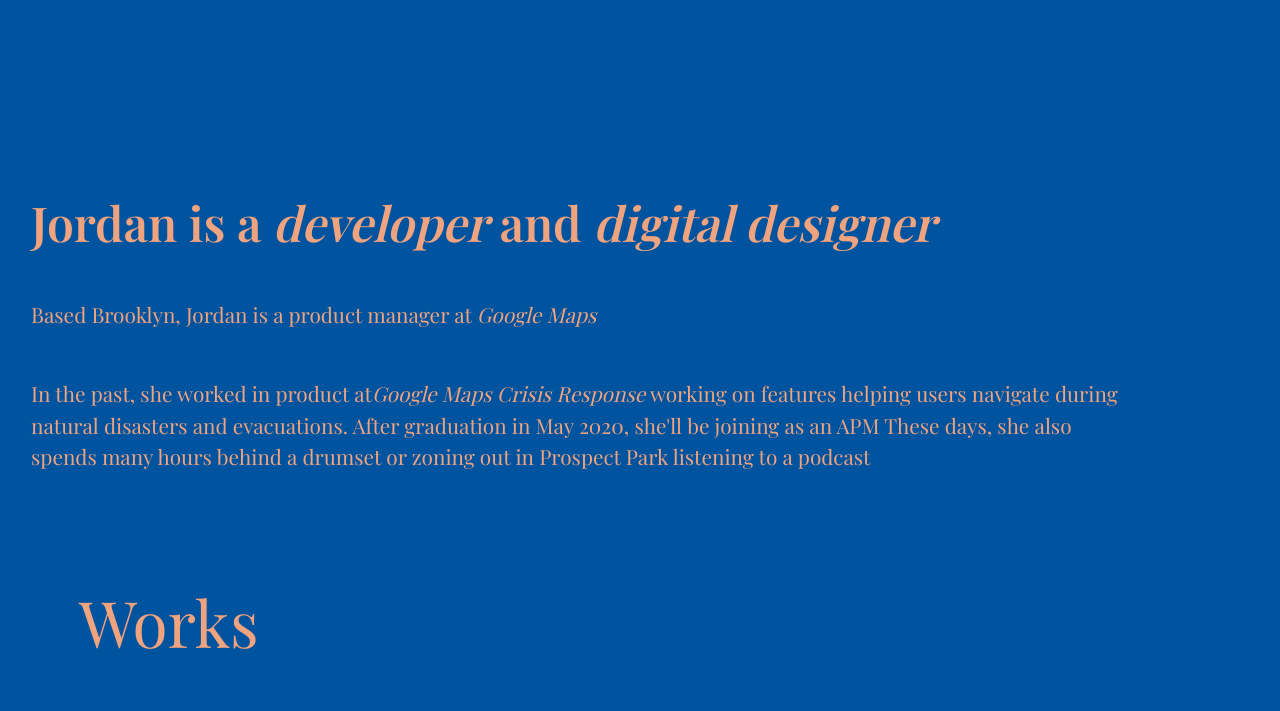
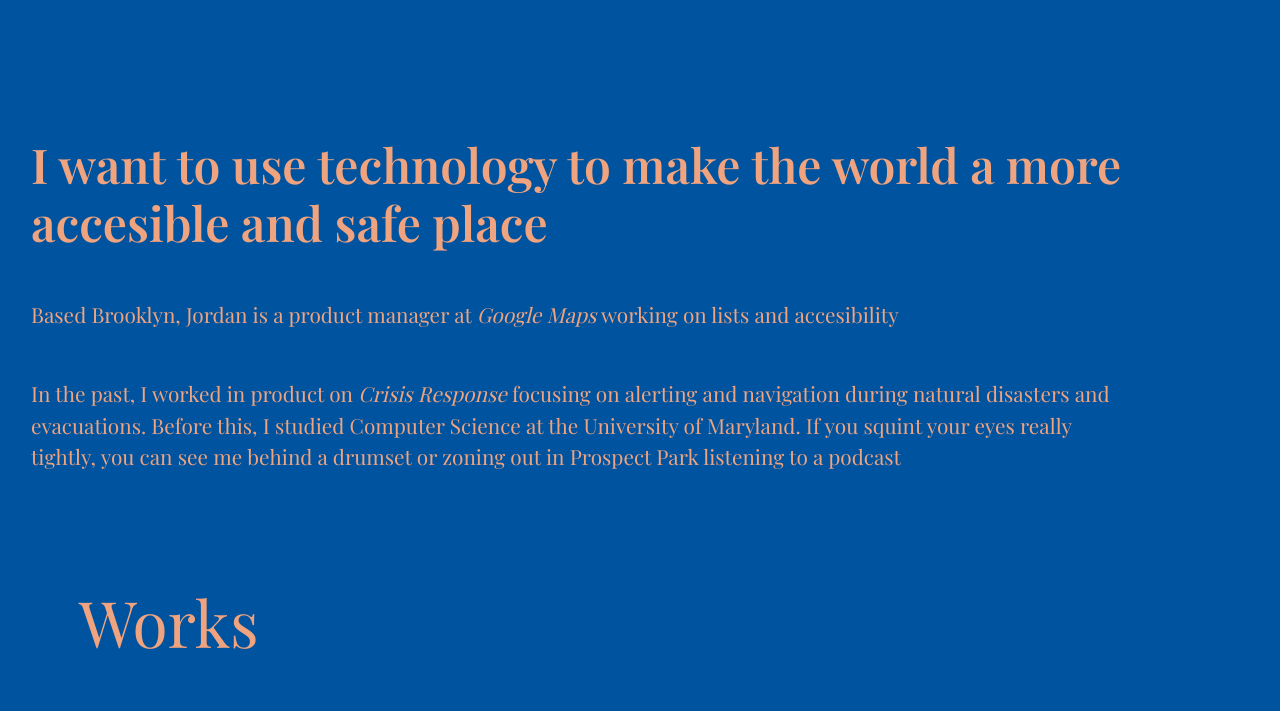
Before and after one commit to jordanrmess/jordanrmess.github.io, a website: page index.html in a window 1280 px wide. Shown: the part 1080-1791 px from the top of the page. Drawn offline with nearby package versions, Linux system fonts and the light colour scheme.

Commit message:
Updating copy

```diff
--- a/index.html
+++ b/index.html
@@ -73,21 +73,21 @@
 			<div class="row">
 				<div class="col">
 					<h1>
-						Jordan is a <i>developer</i> and <i>digital designer</i>
+						I want to use technology to make the world a more accesible and safe place
 					</h1>
 				</div>
 			</div>
 			<div id="about_text" class="row">
 				<div class="col-sm">
 					<p id="about_text">
-						Based Brooklyn, Jordan is a product manager at <i>Google Maps</i>
+						Based Brooklyn, Jordan is a product manager at <i>Google Maps</i> working on lists and accesibility
 					</p>
 				</div>
 			</div>
 			<div class="row">
 				<div class="col">
-					<p id="about_text">In the past, she worked in product at<i>Google Maps Crisis Response</i> working on features helping users navigate during natural disasters and evacuations. After graduation in May 2020, she'll be joining as an APM
-						These days, she also spends many hours behind a drumset or zoning out in Prospect Park listening to a podcast </p>
+					<p id="about_text">In the past, I worked in product on<i> Crisis Response</i> focusing on alerting and navigation during natural disasters and evacuations.
+						Before this, I studied Computer Science at the University of Maryland. If you squint your eyes really tightly, you can see me behind a drumset or zoning out in Prospect Park listening to a podcast </p>
 				</div>
 			</div>
 
```
